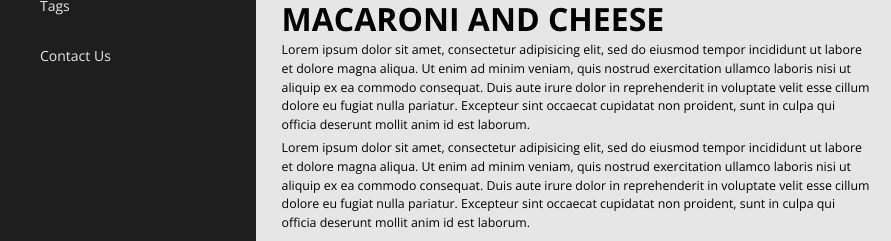
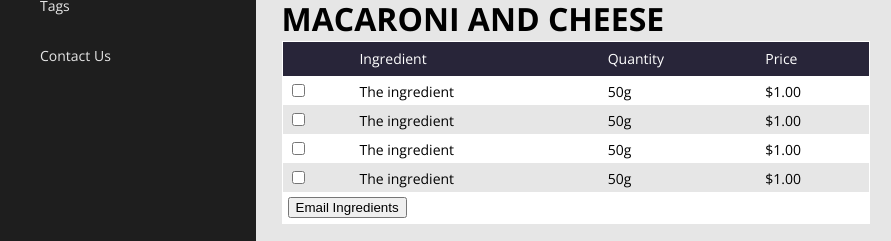
Before and after one commit to heckyeah/Munch, a plain HTML site: page index.html in a window 1280 px wide. Shown: the part 179-420 px from the top of the page, 0-891 px from the left. Drawn offline with nearby package versions, Linux system fonts and the light colour scheme.

Commit message:
add ingredients board to content page

```diff
--- a/index.html
+++ b/index.html
@@ -60,6 +60,66 @@
 			<div class="heading">
 				<h1>Macaroni and Cheese</h1>
 			</div>
+
+			<div class="ingredients">
+				<form action="">
+					<table>
+						<tr class="table_heading">
+							<th></th>
+							<th>Ingredient</th>
+							<th>Quantity</th>
+							<th>Price</th>
+						</tr>
+						<tr class="table_odd">
+							<td>
+
+								<input type="checkbox" >
+
+							</td>
+							<td>The ingredient</td>
+							<td>50g</td>
+							<td>$1.00</td>
+						</tr>
+						<tr class="table_even">
+							<td>
+
+								<input type="checkbox" >
+
+							</td>
+							<td>The ingredient</td>
+							<td>50g</td>
+							<td>$1.00</td>
+						</tr>
+						<tr class="table_odd">
+							<td>
+
+								<input type="checkbox" >
+
+							</td>
+							<td>The ingredient</td>
+							<td>50g</td>
+							<td>$1.00</td>
+						</tr>
+						<tr class="table_even">
+							<td>
+
+								<input type="checkbox" >
+
+							</td>
+							<td>The ingredient</td>
+							<td>50g</td>
+							<td>$1.00</td>
+						</tr>
+						<tr class="table_odd">
+							<td colspan="4">
+
+								<button>Email Ingredients</button>
+							</td>
+						</tr>
+					</table>
+				</form>
+			</div>
+
 			<div class="content_details">
 				<p>Lorem ipsum dolor sit amet, consectetur adipisicing elit, sed do eiusmod
 				tempor incididunt ut labore et dolore magna aliqua. Ut enim ad minim veniam,
--- a/scss/main.scss
+++ b/scss/main.scss
@@ -180,6 +180,38 @@ article {
 				margin-bottom: 5px;
 			}
 		}
+		.ingredients {
+			table {
+				border: 1px solid #fff;
+				width: 100%;
+				margin-bottom: 20px;
+				.table_heading {
+					background-color: $mainColor;
+					color: #fff;
+					th {
+						padding: 10px 5px;
+						text-align: left;
+						font-size: 0.875em;
+					}
+				}
+				.table_odd {
+					background-color: #fff;
+					td {
+						padding: 5px;
+						font-size: 0.875em;
+
+					}
+				}
+				.table_even {
+
+					td {
+						padding: 5px;
+						font-size: 0.875em;
+
+					}
+				}
+			}
+		}
 	}
 }
 .comments_section {
```
Also changed, not shown: scss/main.css, scss/mixins.css (added), 2 other files.
